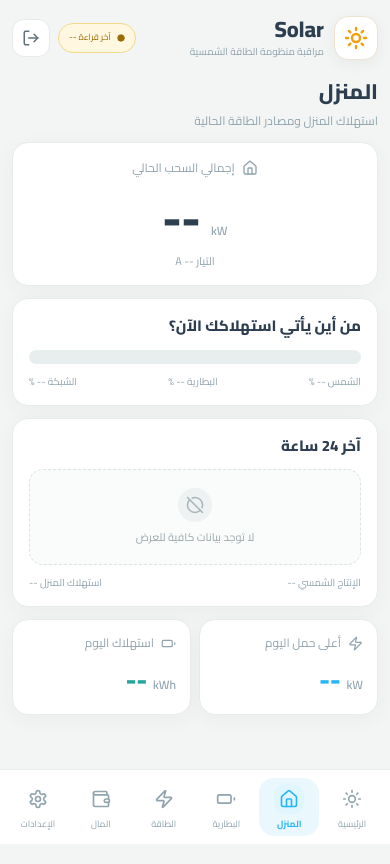
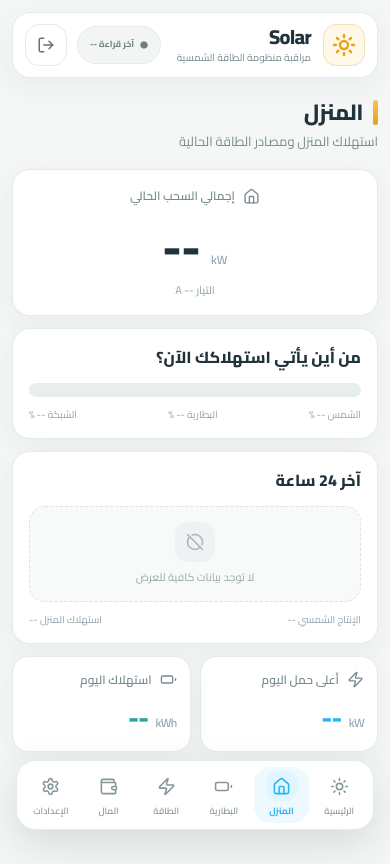
Before and after one commit to mahmoudbir-glitch/Solar, a Next.js app: page /home in a window 390 px wide. Built offline with nearby package versions, Linux system fonts and the light colour scheme.

Commit message:
Unify page spacing cards and responsive navigation

```diff
--- a/src/app/globals.css
+++ b/src/app/globals.css
@@ -51,3 +51,55 @@ button,input,select{font:inherit}
 .login-brand-mark{width:64px;height:64px;border-radius:20px;display:grid;place-items:center;margin:0 auto 14px;background:#fff8eb;border:1px solid #f3d98b;color:#f59e0b}
 .login-card h1{margin:0;font-size:24px;font-weight:800}.login-card>p{margin:6px 0 22px;color:#90a4ae;font-size:12px}
 .login-form{display:grid;gap:13px;text-align:right}.login-field span{display:block;margin-bottom:6px;color:#60727b;font-size:11px;font-weight:700}.login-field>div{display:flex;align-items:center;gap:9px;background:#fafbfb;border:1px solid #dfe6e7;border-radius:13px;padding:0 12px;color:#90a4ae}.login-field input{width:100%;border:0;outline:0;background:transparent;padding:12px 0;color:#2c3e50;direction:rtl}.login-button{border:0;border-radius:13px;padding:12px;background:#26a69a;color:#fff;font-weight:800;display:flex;justify-content:center;align-items:center;gap:8px;cursor:pointer}.login-button:disabled{opacity:.65;cursor:wait}.login-error{background:#fff1ef;border:1px solid #f2c4bd;color:#a33b2f;border-radius:12px;padding:10px;font-size:11px;text-align:center}
+
+
+/* Consistent geometric layout */
+:root{--canvas:#f4f7f6;--surface:#fff;--surface-soft:#f8faf9;--ink:#20333a;--muted:#788b91;--line:#e4ebea;--teal:#168f83;--amber:#e9a11b;--radius-card:20px;--shadow-card:0 8px 28px rgba(31,53,58,.055)}
+html,body{background:var(--canvas);color:var(--ink)}
+svg{flex:0 0 auto}
+.shell{max-width:1160px;padding:24px 24px 126px}
+.app-header{position:relative;min-height:76px;padding:14px 18px;margin-bottom:26px;border:1px solid var(--line);border-radius:22px;background:var(--surface);box-shadow:var(--shadow-card)}
+.brand{gap:12px}.brand-mark{width:48px;height:48px;border-radius:15px;background:#fff8e9;border-color:#f3dfb4;color:var(--amber);box-shadow:none}
+.brand-name{letter-spacing:-.03em}.brand-tag{font-size:11px;color:var(--muted)}
+.header-actions{gap:10px}.live-badge{min-height:38px;padding:8px 12px;background:#f2f5f4;border-color:var(--line);color:#6d7d80;font-weight:700}.live-badge.is-online{background:#edf8f3;border-color:#cce8d8;color:#24734f}
+.icon-button{width:42px;height:42px;border-radius:14px;transition:background .18s ease,border-color .18s ease,color .18s ease}.icon-button:hover{background:#f8faf9;border-color:#cbd8d7;color:var(--ink)}
+.bottom-nav{bottom:14px;padding:0 16px env(safe-area-inset-bottom);background:transparent;border:0;backdrop-filter:none;pointer-events:none}
+.nav-inner{max-width:820px;gap:6px;padding:8px;border:1px solid var(--line);border-radius:24px;background:rgba(255,255,255,.96);box-shadow:0 14px 42px rgba(31,53,58,.14);backdrop-filter:blur(16px);pointer-events:auto}
+.nav-item{max-width:none;min-height:62px;gap:4px;padding:6px 9px;border-radius:16px;color:#87969a;font-size:11px;font-weight:600;transition:background .18s ease,color .18s ease,transform .18s ease}
+.nav-item:hover{color:var(--ink);background:#f6f8f7}.nav-icon{width:36px;height:34px;padding:0;border-radius:12px}
+.nav-item.active{background:color-mix(in srgb,var(--accent) 8%,white)}.nav-item.active .nav-icon{background:color-mix(in srgb,var(--accent) 14%,white)}
+.page-title{display:flex;align-items:center;gap:10px;font-size:25px;line-height:1.3;letter-spacing:-.025em;margin-bottom:5px}
+.page-title:before{content:'';width:5px;height:25px;flex:0 0 auto;border-radius:99px;background:linear-gradient(180deg,#f6c45a,var(--amber))}
+.page-subtitle{font-size:13px;color:var(--muted);margin-bottom:18px}
+.card,.metric-card{border-color:var(--line);border-radius:var(--radius-card);box-shadow:var(--shadow-card)}
+.card{padding:20px}.metric-card{min-width:0;min-height:104px;padding:16px}
+.metric-head{min-height:20px;gap:8px;color:var(--muted);font-size:12px;font-weight:600}.metric-head>svg{width:17px;height:17px;stroke-width:1.9}
+.metric-value{font-variant-numeric:tabular-nums;letter-spacing:-.025em}.metric-value small{margin-inline-start:2px}
+.section-title{display:flex;align-items:center;gap:8px;font-size:16px;line-height:1.5;margin-bottom:14px}.section-title>svg{width:19px;height:19px;stroke-width:1.9}
+.grid-2,.grid-3{gap:12px}
+.offline-banner{min-height:44px;border-radius:14px;padding:11px 14px;font-size:12px;font-weight:600;margin-bottom:14px}
+.energy-flow{min-height:352px}.flow-node{width:124px}.flow-node-icon{width:58px;height:58px;margin-bottom:8px;border-width:1px;box-shadow:0 7px 20px color-mix(in srgb,var(--node-color) 10%,transparent)}
+.flow-node-icon svg{width:23px;height:23px;stroke-width:1.8}.flow-node-title{font-size:12px;font-weight:600}.flow-node-value{font-size:16px;font-variant-numeric:tabular-nums}
+.flow-center{width:118px;height:118px}.flow-center-inner>svg{width:27px;height:27px;stroke-width:1.8}
+.empty-state,.empty-chart{border-color:#dbe5e3;background:var(--surface-soft);border-radius:16px}.empty-icon{width:40px;height:40px;border-radius:13px}
+.weather-row{gap:12px}.weather{min-height:132px;display:flex;flex-direction:column;align-items:center;justify-content:center;gap:3px;border:1px solid var(--line);border-radius:17px;background:var(--surface-soft)}
+.accordion{border-color:var(--line);border-radius:18px;box-shadow:0 4px 18px rgba(31,53,58,.035)}.accordion summary{min-height:58px;padding:17px 18px}
+.section-summary-main{gap:11px}.section-summary-main>svg{width:20px;height:20px;stroke-width:1.9}.accordion-content{padding:0 18px 18px}
+.field{margin-top:14px}.field span{color:var(--muted);font-size:12px;font-weight:600}
+.field input,.field select{min-height:46px;border-color:#dfe7e6;border-radius:13px;background:#fbfcfc;transition:border-color .18s ease,box-shadow .18s ease}
+.field input:focus,.field select:focus,.login-field>div:focus-within{border-color:#7fc4b8;box-shadow:0 0 0 3px rgba(22,143,131,.10)}
+.primary-btn{min-height:48px;border-radius:14px;background:var(--teal);cursor:pointer}.primary-btn:hover{background:#117a70}
+.login-card{border-radius:24px;box-shadow:0 20px 60px rgba(31,53,58,.11)}.login-brand-mark{border-radius:18px}
+@media(min-width:900px){.shell{padding-top:30px}.page-subtitle{margin-bottom:22px}.grid-2,.grid-3{gap:14px}.card{padding:24px}}
+@media(max-width:640px){
+ .shell{padding:12px 12px 112px}.app-header{min-height:66px;padding:10px 12px;margin-bottom:20px;border-radius:18px}
+ .brand-mark{width:42px;height:42px;border-radius:13px}.brand-name{font-size:20px}.brand-tag{max-width:145px;font-size:10px}
+ .page-title{font-size:22px}.card{padding:16px;border-radius:18px}.metric-card{min-height:96px;padding:13px;border-radius:17px}
+ .grid-2,.grid-3{gap:9px}.grid-3 .metric-value{font-size:clamp(17px,5vw,23px)}.grid-3 .metric-value small{font-size:10px}
+ .energy-flow{min-height:318px}.flow-node{width:92px}.flow-node-title{font-size:10px}.flow-node-value{font-size:14px}.flow-node-icon{width:49px;height:49px}.flow-center{width:96px;height:96px}
+ .weather-row{gap:7px}.weather{min-height:118px;padding:9px 5px}
+ .nav-inner{max-width:100%;gap:2px;padding:6px;border-radius:20px}.nav-item{min-width:0;min-height:56px;gap:3px;padding:4px 3px;font-size:9px}
+ .nav-icon{width:32px;height:30px}.nav-icon svg{width:19px;height:19px}
+}
+@media(max-width:380px){.brand-tag{display:none}.live-badge{padding-inline:9px}.live-badge span.status-text{display:none}.live-badge small{display:inline}.grid-3{grid-template-columns:repeat(3,minmax(0,1fr));gap:6px}}
+@media(prefers-reduced-motion:reduce){*,*::before,*::after{scroll-behavior:auto!important;transition-duration:.01ms!important}}
```
